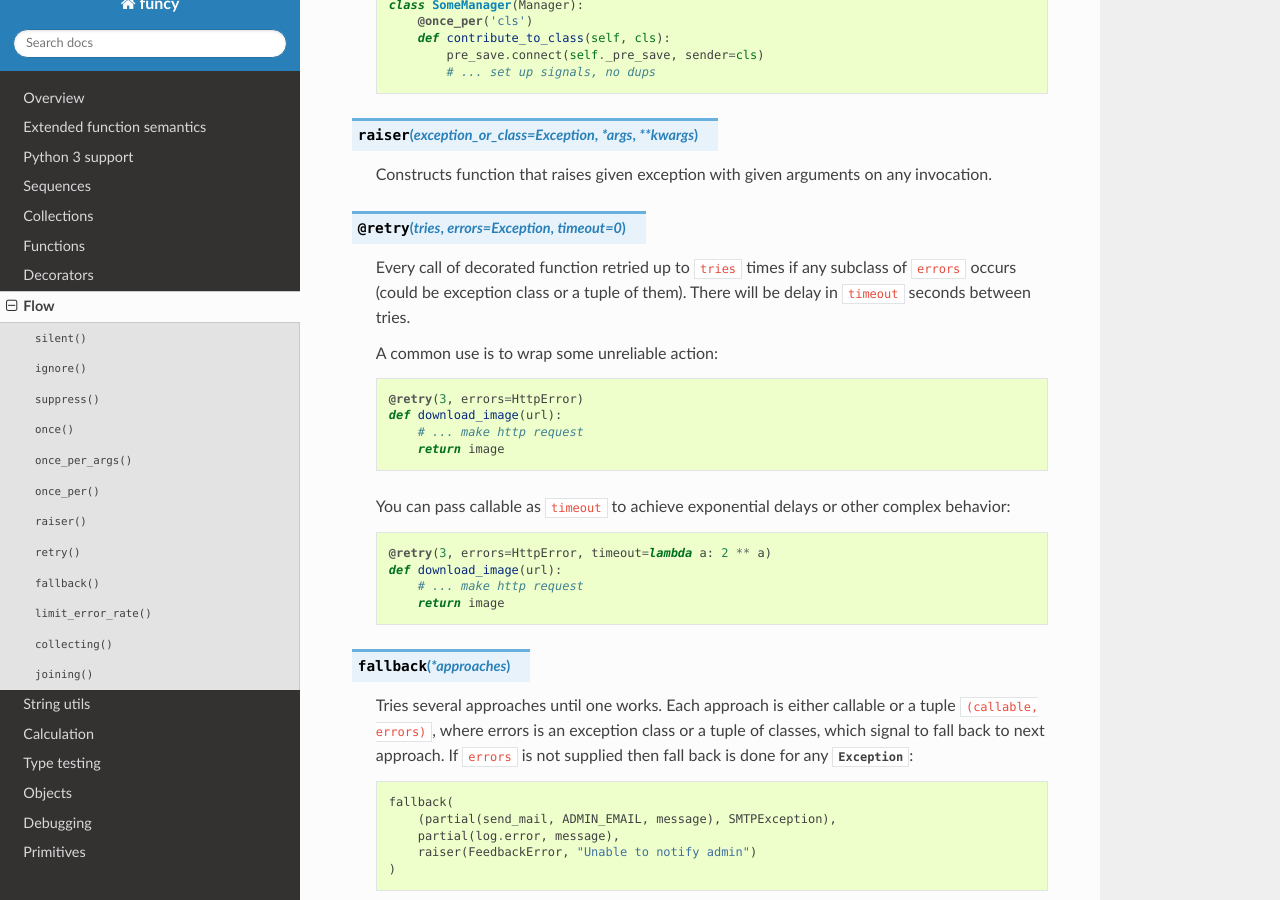
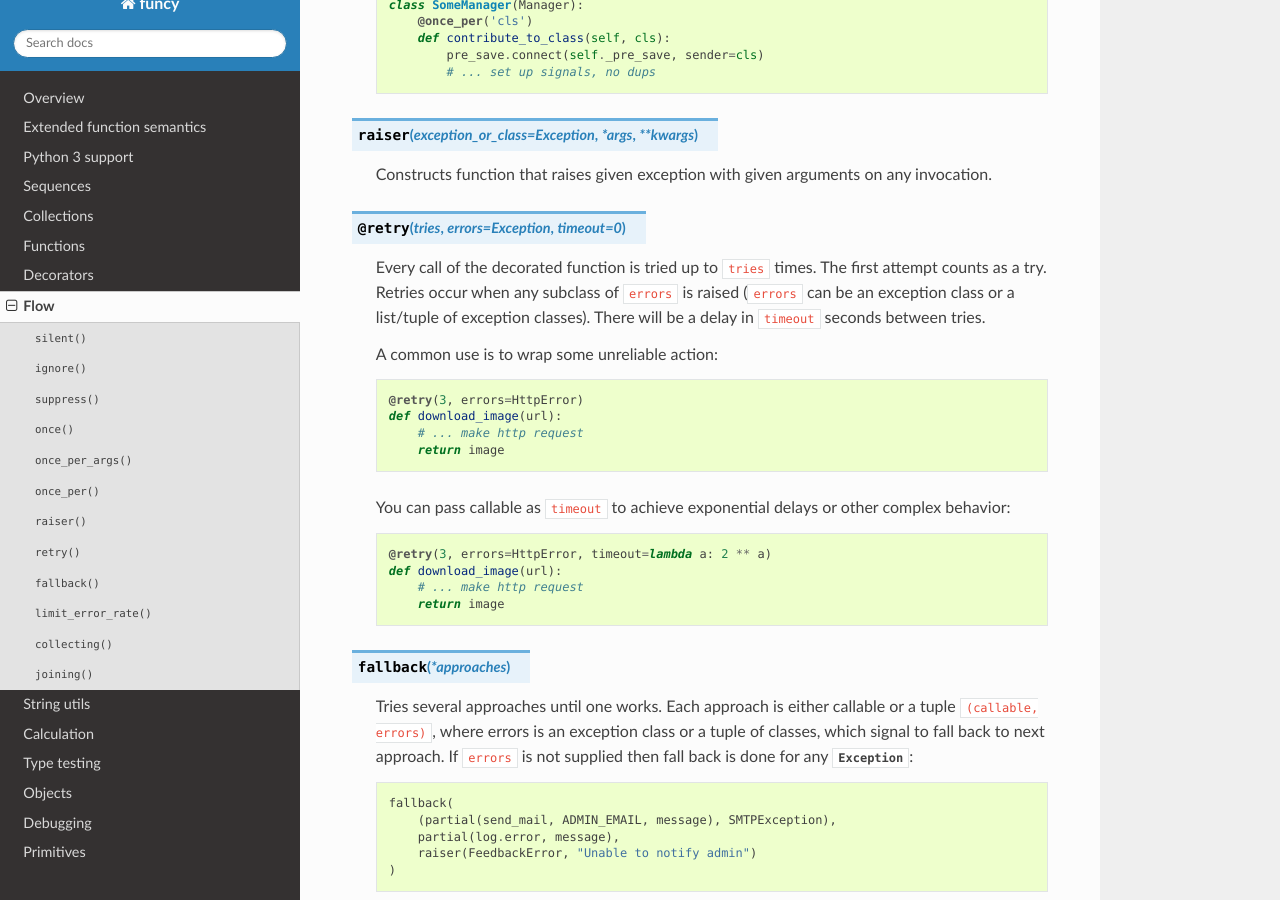
Before and after one commit to Jamaal224/funcy, a Sphinx documentation site: the page built from docs/flow.rst, in a window 1280 px wide and 900 px high, scrolled down 1342 px. Built offline with Sphinx 7.4.7 and the Read the Docs theme 2.0.0, drawn with Linux system fonts in a browser that asks for light colours.

Commit message:
fix retry docs
The first attempt counts as a try when using the "retry" decorator.

```diff
--- a/docs/flow.rst
+++ b/docs/flow.rst
@@ -65,7 +65,7 @@ Flow
 
 .. decorator:: retry(tries, errors=Exception, timeout=0)
 
-    Every call of decorated function retried up to ``tries`` times if any subclass of ``errors`` occurs (could be exception class or a tuple of them). There will be delay in ``timeout`` seconds between tries.
+    Every call of the decorated function is tried up to ``tries`` times. The first attempt counts as a try. Retries occur when any subclass of ``errors`` is raised (``errors`` can be an exception class or a list/tuple of exception classes). There will be a delay in ``timeout`` seconds between tries.
 
     A common use is to wrap some unreliable action::
 
```
